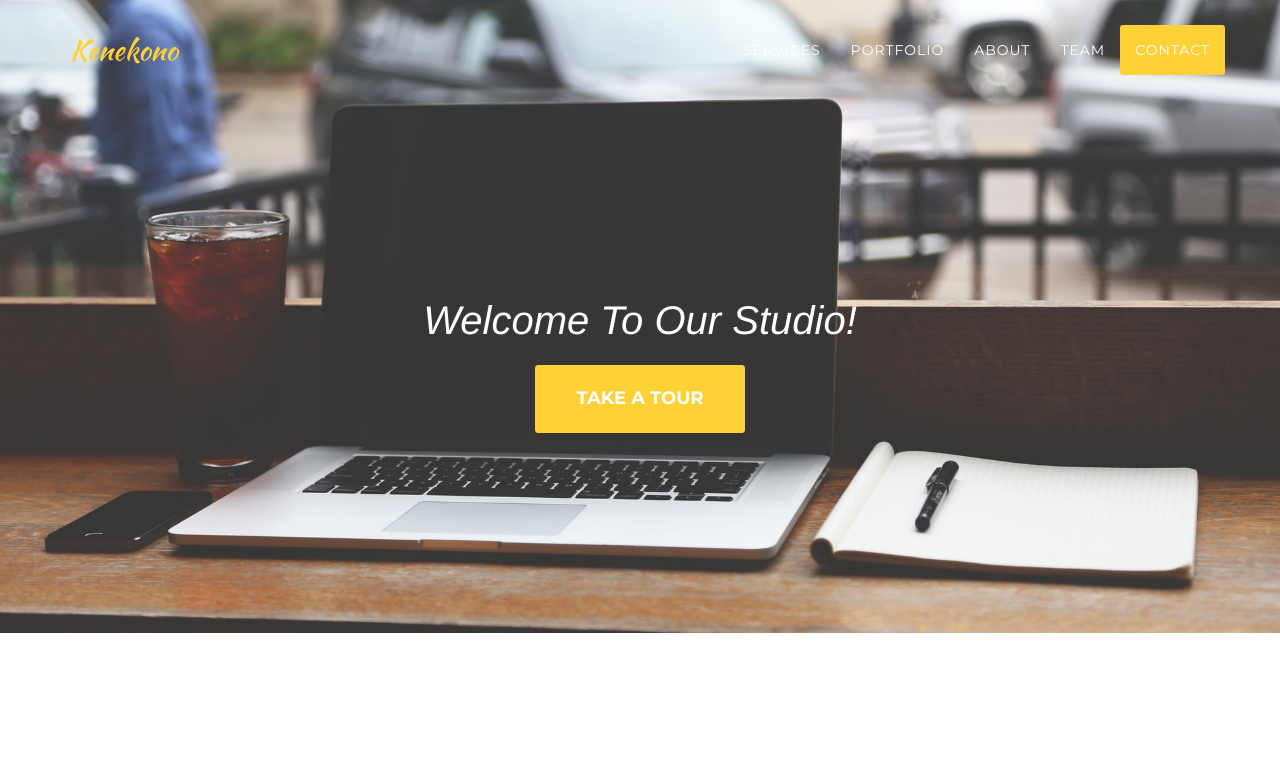
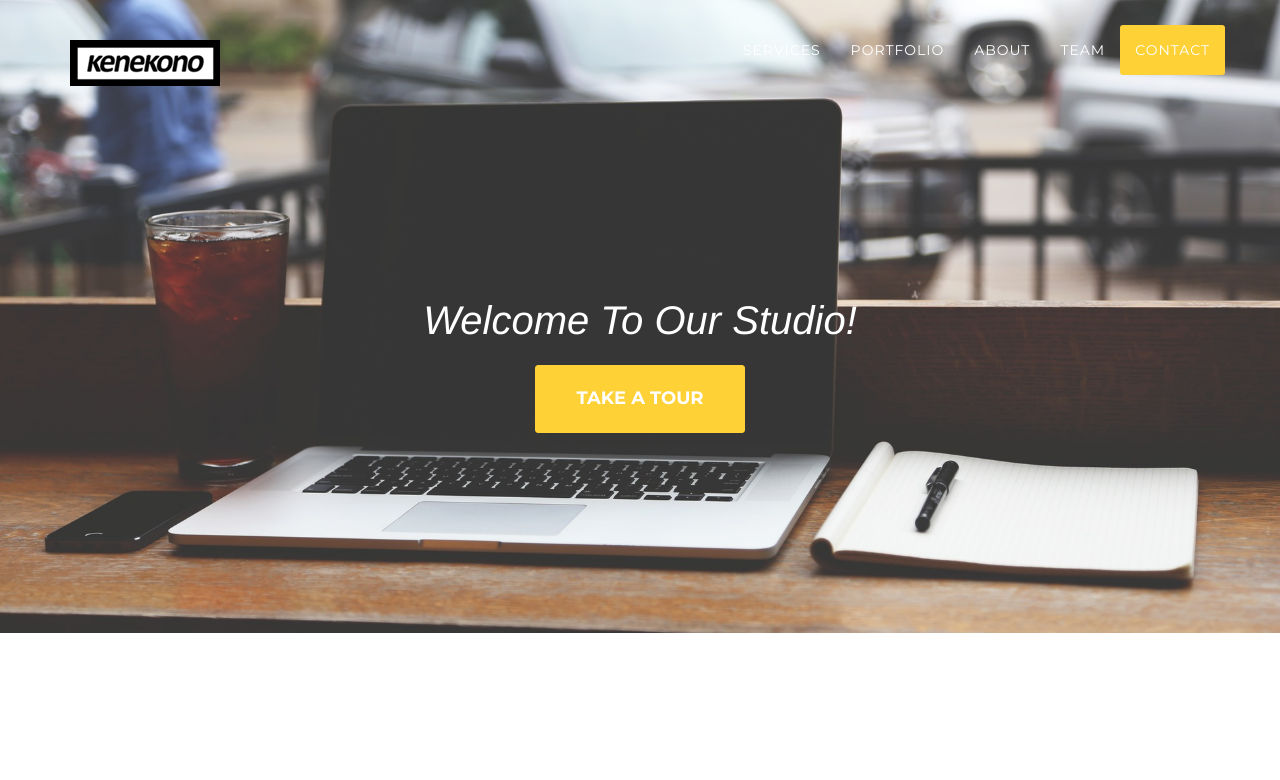
Before and after one commit to maulananuraji/kenekono, a plain HTML site: page index.html in a window 1280 px wide. Shown: the top 780 px of the page. Drawn offline with nearby package versions, Linux system fonts and the light colour scheme; a web font is replaced by a local one.

Commit message:
add brand and icon

```diff
--- a/index.html
+++ b/index.html
@@ -13,6 +13,7 @@
 
     <!-- Bootstrap Core CSS -->
     <link href="css/bootstrap.min.css" rel="stylesheet">
+    <link rel="icon" href="icon.png" type="img/png" sizes="10x10">
 
     <!-- Custom CSS -->
     <link href="css/agency.css" rel="stylesheet">
@@ -46,7 +47,7 @@
                     <span class="icon-bar"></span>
                     <span class="icon-bar"></span>
                 </button>
-                <a class="navbar-brand page-scroll" href="#page-top">Kenekono</a>
+                <a class="navbar-brand page-scroll" href="#page-top"><img src="img/brand.png"></a>
             </div>
 
             <!-- Collect the nav links, forms, and other content for toggling -->
```
Also changed, not shown: img/brand.png (added), img/icon.png (added).
